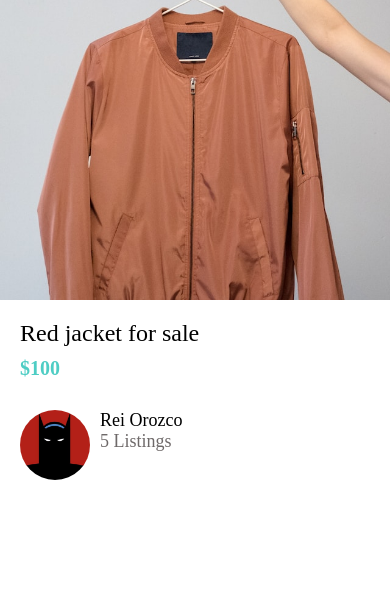
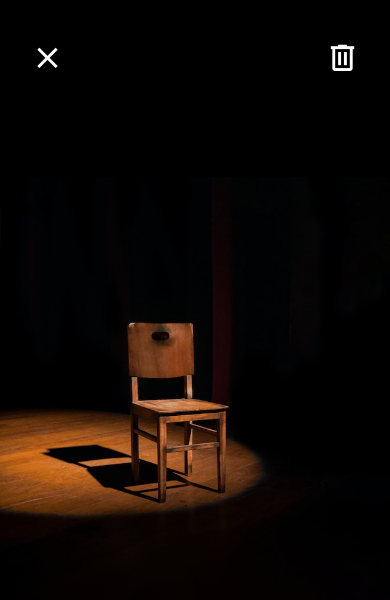
Before and after one commit to reiorozco/donewithit-app, a React Native app: screen / in a window 390 px wide. Shown: the top 600 px of the page. Built offline with nearby package versions, Linux system fonts and the light colour scheme.

Commit message:
Styling Improve the View Image Screen

```diff
--- a/App.tsx
+++ b/App.tsx
@@ -16,7 +16,7 @@
   return (
     <SafeAreaView style={styles.container}>
       {/*<WelcomeScreen />*/}
-      {/*<ViewImageScreen />*/}
+      <ViewImageScreen />
 
       {/*<View*/}
       {/*  style={{*/}
@@ -32,7 +32,7 @@
       {/*  />*/}
       {/*</View>*/}
 
-      <ListingDetailsScreen />
+      {/*<ListingDetailsScreen />*/}
 
       <StatusBarExpo style="auto" />
     </SafeAreaView>
--- a/app/screens/ViewImageScreen.tsx
+++ b/app/screens/ViewImageScreen.tsx
@@ -1,13 +1,22 @@
 import React from "react";
 import { Image, StyleSheet, View } from "react-native";
+import { MaterialCommunityIcons } from "@expo/vector-icons";
 
 import COLORS from "../config/colors";
 
 function ViewImageScreen() {
   return (
     <View style={styles.container}>
-      <View style={styles.closeIcon}></View>
-      <View style={styles.deleteIcon}></View>
+      <View style={styles.closeIcon}>
+        <MaterialCommunityIcons name="close" color="white" size={35} />
+      </View>
+      <View style={styles.deleteIcon}>
+        <MaterialCommunityIcons
+          name="trash-can-outline"
+          color="white"
+          size={35}
+        />
+      </View>
 
       <Image
         resizeMode="contain"
@@ -20,24 +29,18 @@
 
 const styles = StyleSheet.create({
   closeIcon: {
-    backgroundColor: COLORS.primary,
-    height: 50,
     left: 30,
     position: "absolute",
     top: 40,
-    width: 50,
   },
   container: {
     backgroundColor: COLORS.black,
     flex: 1,
   },
   deleteIcon: {
-    backgroundColor: COLORS.secondary,
-    height: 50,
     position: "absolute",
     right: 30,
     top: 40,
-    width: 50,
   },
   image: {
     height: "100%",
```
